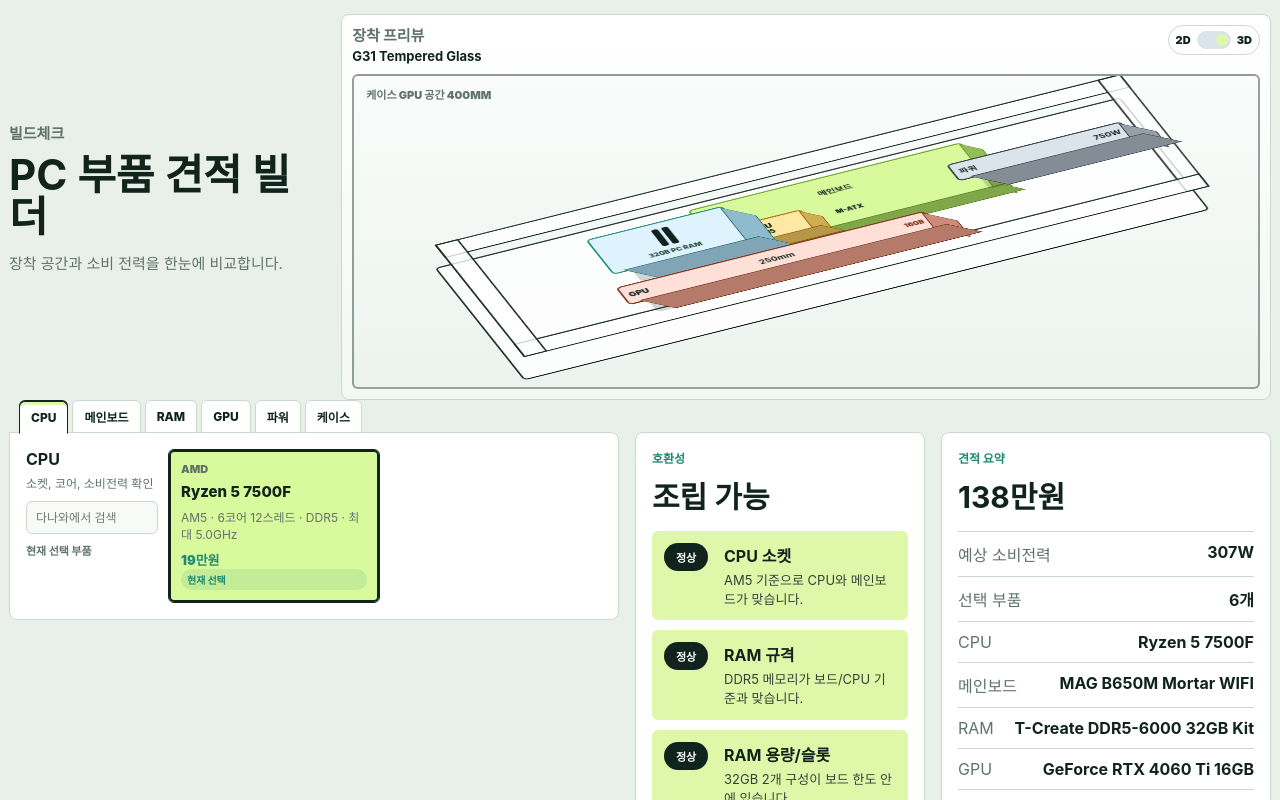
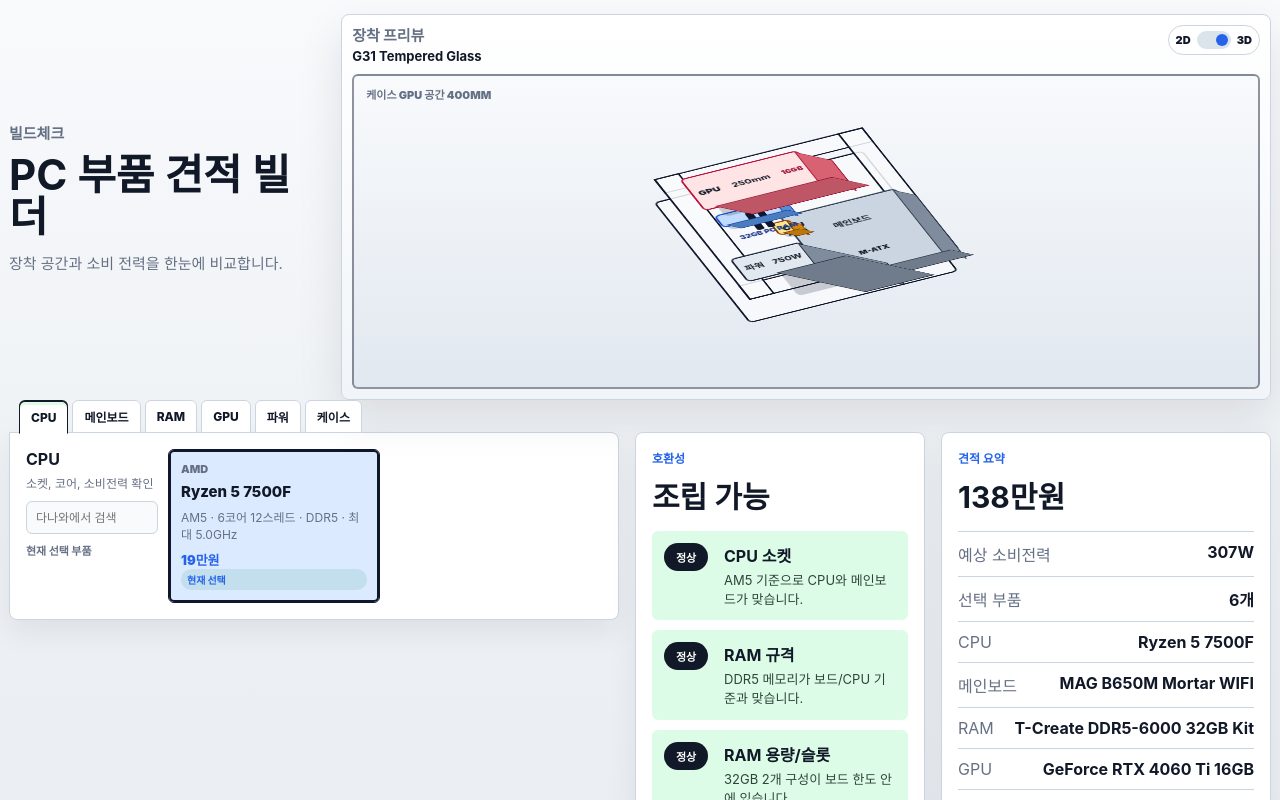
Before and after one commit to twincap/BuildCheck, a React (Vite) app: page / in a window 1280 px wide. Shown: the top 800 px of the page. Built offline with nearby package versions, Linux system fonts and the light colour scheme.

Commit message:
feat(preview): add dimension-aware 3d controls

```diff
--- a/src/components/BuildPreview.tsx
+++ b/src/components/BuildPreview.tsx
@@ -1,4 +1,12 @@
-import { useEffect, useMemo, useRef, useState, type CSSProperties, type PointerEvent as ReactPointerEvent } from "react";
+import {
+  useEffect,
+  useMemo,
+  useRef,
+  useState,
+  type CSSProperties,
+  type PointerEvent as ReactPointerEvent,
+  type WheelEvent
+} from "react";
 import {
   getPart,
   type CasePart,
@@ -7,19 +15,29 @@
   type GpuPart,
   type MemoryPart,
   type MotherboardPart,
+  type Part,
   type PsuPart,
   type Selection
 } from "../constants/data";
 
 type PreviewMode = "2d" | "3d";
 type PreviewKey = "motherboard" | "cpu" | "memory" | "gpu" | "psu";
-type Position = { x: number; y: number };
+type Position = { x: number; y: number; z: number };
 type PreviewBox = { width: number; height: number; depth: number };
-type DragState = {
+type DisplayBox = PreviewBox & { zSize: number; depthPx: number };
+type Rotation = { x: number; y: number; z: number };
+type DragState =
+  | {
+      type: "part";
       key: PreviewKey;
       origin: Position;
       pointer: { x: number; y: number };
       moved: boolean;
+    }
+  | {
+      type: "rotate";
+      origin: Rotation;
+      pointer: { x: number; y: number };
     };
 
 type Props = {
@@ -29,18 +47,12 @@
   onNavigate: (category: Category) => void;
 };
 
-const boardBoxes: Record<MotherboardPart["formFactor"], PreviewBox> = {
-  ATX: { width: 50, height: 40, depth: 18 },
-  "M-ATX": { width: 40, height: 40, depth: 18 },
-  "M-ITX": { width: 29, height: 29, depth: 16 }
-};
-
 const defaultPositions: Record<PreviewKey, Position> = {
-  motherboard: { x: 35, y: 14 },
-  cpu: { x: 36, y: 34 },
-  memory: { x: 19, y: 23 },
-  gpu: { x: 18, y: 64 },
-  psu: { x: 70, y: 35 }
+  motherboard: { x: 4, y: 34, z: 4 },
+  cpu: { x: 35, y: 45, z: 18 },
+  memory: { x: 48, y: 34, z: 25 },
+  gpu: { x: 9, y: 72, z: 32 },
+  psu: { x: 64, y: 58, z: 10 }
 };
 
 const keyToCategory: Record<PreviewKey, Category> = {
@@ -51,14 +63,125 @@
   psu: "psu"
 };
 
+const defaultRotation: Rotation = { x: 56, y: 0, z: -24 };
+
 function clamp(value: number, min: number, max: number) {
   return Math.min(max, Math.max(min, value));
+}
+
+function dimensions(part: Part): PreviewBox {
+  if (part.dimensionsMm) return part.dimensionsMm;
+
+  if (part.category === "cpu") return { width: 40, height: 40, depth: 7 };
+  if (part.category === "motherboard") {
+    if (part.formFactor === "ATX") return { width: 305, height: 244, depth: 35 };
+    if (part.formFactor === "M-ITX") return { width: 170, height: 170, depth: 30 };
+    return { width: 244, height: 244, depth: 35 };
+  }
+  if (part.category === "memory") {
+    return part.moduleType === "노트북용" ? { width: 70, height: 30, depth: 4 } : { width: 133, height: 32, depth: 8 };
+  }
+  if (part.category === "gpu") return { width: part.lengthMm, height: 120, depth: part.vramGb >= 16 ? 60 : 45 };
+  if (part.category === "psu") return { width: 150, height: 86, depth: part.depthMm };
+  return { width: 210, height: 455, depth: Math.max(part.gpuClearanceMm + 40, 430) };
+}
+
+function caseSpace(pcCase: CasePart): PreviewBox {
+  const box = dimensions(pcCase);
+  return {
+    width: Math.max(box.depth, pcCase.gpuClearanceMm + 40),
+    height: box.height,
+    depth: box.width
+  };
+}
+
+function previewBox(key: PreviewKey, parts: {
+  cpu: CpuPart;
+  motherboard: MotherboardPart;
+  memory: MemoryPart;
+  gpu: GpuPart;
+  psu: PsuPart;
+}) {
+  if (key === "motherboard") {
+    const box = dimensions(parts.motherboard);
+    return { width: box.width, height: box.height, depth: box.depth };
+  }
+  if (key === "cpu") {
+    const box = dimensions(parts.cpu);
+    return { width: box.width, height: box.height, depth: Math.max(box.depth, Math.round(parts.cpu.tdpWatts / 4)) };
+  }
+  if (key === "memory") {
+    const box = dimensions(parts.memory);
+    return { width: box.width, height: box.height, depth: Math.max(box.depth * parts.memory.modules, box.depth) };
+  }
+  if (key === "gpu") return dimensions(parts.gpu);
+
+  const box = dimensions(parts.psu);
+  return { width: box.depth, height: box.height, depth: box.width };
+}
+
+function displayBox(key: PreviewKey, physical: PreviewBox, space: PreviewBox): DisplayBox {
+  const minWidth = key === "cpu" ? 8 : key === "memory" ? 12 : 10;
+  const minHeight = key === "cpu" ? 10 : key === "memory" ? 10 : 9;
+  return {
+    width: clamp((physical.width / space.width) * 100, minWidth, 96),
+    height: clamp((physical.height / space.height) * 100, minHeight, 96),
+    depth: physical.depth,
+    zSize: clamp((physical.depth / space.depth) * 100, 4, 48),
+    depthPx: clamp((physical.depth / space.depth) * 96, 10, 66)
+  };
+}
+
+function clampPosition(position: Position, size: DisplayBox) {
+  return {
+    x: clamp(position.x, 0, 100 - size.width),
+    y: clamp(position.y, 0, 100 - size.height),
+    z: clamp(position.z, 0, 100 - size.zSize)
+  };
+}
+
+function overlaps2d(a: Position, aSize: DisplayBox, b: Position, bSize: DisplayBox) {
+  return a.x < b.x + bSize.width && a.x + aSize.width > b.x && a.y < b.y + bSize.height && a.y + aSize.height > b.y;
+}
+
+function resolveCollisions(key: PreviewKey, positions: Record<PreviewKey, Position>, sizes: Record<PreviewKey, DisplayBox>) {
+  let next = clampPosition(positions[key], sizes[key]);
+  const others = (Object.keys(positions) as PreviewKey[]).filter((item) => item !== key);
+
+  for (let pass = 0; pass < 10; pass += 1) {
+    let changed = false;
+
+    for (const other of others) {
+      const otherPosition = positions[other];
+      const otherSize = sizes[other];
+      if (!overlaps2d(next, sizes[key], otherPosition, otherSize)) continue;
+
+      const candidates = [
+        { ...next, x: otherPosition.x + otherSize.width + 1 },
+        { ...next, x: otherPosition.x - sizes[key].width - 1 },
+        { ...next, y: otherPosition.y + otherSize.height + 1 },
+        { ...next, y: otherPosition.y - sizes[key].height - 1 },
+        { ...next, z: otherPosition.z + otherSize.zSize + 1 },
+        { ...next, z: otherPosition.z - sizes[key].zSize - 1 }
+      ].map((candidate) => clampPosition(candidate, sizes[key]));
+
+      next =
+        candidates.find((candidate) => !others.some((item) => overlaps2d(candidate, sizes[key], positions[item], sizes[item]))) ??
+        candidates[0];
+      changed = true;
+    }
+
+    if (!changed) break;
+  }
+
+  return { ...positions, [key]: next };
 }
 
 export function BuildPreview({ mode, selection, onModeChange, onNavigate }: Props) {
   const stageRef = useRef<HTMLDivElement | null>(null);
   const dragRef = useRef<DragState | null>(null);
   const [positions, setPositions] = useState<Record<PreviewKey, Position>>(defaultPositions);
+  const [rotation, setRotation] = useState<Rotation>(defaultRotation);
 
   const cpu = getPart(selection.cpu) as CpuPart;
   const motherboard = getPart(selection.motherboard) as MotherboardPart;
@@ -68,43 +191,32 @@
   const pcCase = getPart(selection.case) as CasePart;
   const ramLabel = memory.moduleType === "노트북용" ? "노트북 RAM" : "PC RAM";
 
-  const dimensions = useMemo<Record<PreviewKey, PreviewBox>>(() => {
-    const board = boardBoxes[motherboard.formFactor];
-    const laptopRam = memory.moduleType === "노트북용";
-
+  const space = useMemo(() => caseSpace(pcCase), [pcCase]);
+  const sizes = useMemo<Record<PreviewKey, DisplayBox>>(() => {
+    const parts = { cpu, motherboard, memory, gpu, psu };
     return {
-      motherboard: board,
-      cpu: { width: 13, height: 17, depth: clamp(cpu.tdpWatts / 4, 18, 34) },
-      memory: {
-        width: laptopRam ? 27 : clamp(memory.modules * 5 + 10, 15, 29),
-        height: laptopRam ? 12 : 31,
-        depth: laptopRam ? 12 : 28
-      },
-      gpu: {
-        width: clamp((gpu.lengthMm / pcCase.gpuClearanceMm) * 72, 30, 82),
-        height: clamp(10 + gpu.vramGb * 0.35, 12, 22),
-        depth: clamp(16 + gpu.vramGb * 0.75, 18, 40)
-      },
-      psu: {
-        width: clamp((psu.depthMm / pcCase.psuClearanceMm) * 34, 20, 38),
-        height: 15,
-        depth: psu.formFactor === "SFX" ? 18 : 30
-      }
+      motherboard: displayBox("motherboard", previewBox("motherboard", parts), space),
+      cpu: displayBox("cpu", previewBox("cpu", parts), space),
+      memory: displayBox("memory", previewBox("memory", parts), space),
+      gpu: displayBox("gpu", previewBox("gpu", parts), space),
+      psu: displayBox("psu", previewBox("psu", parts), space)
     };
-  }, [cpu.tdpWatts, gpu.lengthMm, gpu.vramGb, memory.moduleType, memory.modules, motherboard.formFactor, pcCase.gpuClearanceMm, pcCase.psuClearanceMm, psu.depthMm, psu.formFactor]);
+  }, [cpu, gpu, memory, motherboard, psu, space]);
 
   const ramCount = clamp(memory.modules, 1, 4);
 
   useEffect(() => {
-    setPositions((current) =>
-      Object.fromEntries(
-        Object.entries(current).map(([key, position]) => {
-          const size = dimensions[key as PreviewKey];
-          return [key, { x: clamp(position.x, 1, 99 - size.width), y: clamp(position.y, 8, 98 - size.height) }];
-        })
-      ) as Record<PreviewKey, Position>
+    setPositions((current) => {
+      let next = (Object.keys(current) as PreviewKey[]).reduce(
+        (next, key) => ({ ...next, [key]: clampPosition(current[key], sizes[key]) }),
+        {} as Record<PreviewKey, Position>
       );
-  }, [dimensions]);
+      (Object.keys(next) as PreviewKey[]).forEach((key) => {
+        next = resolveCollisions(key, next, sizes);
+      });
+      return next;
+    });
+  }, [sizes]);
 
   useEffect(() => {
     function handlePointerMove(event: PointerEvent) {
@@ -113,24 +225,41 @@
       if (!drag || !stage) return;
 
       const rect = stage.getBoundingClientRect();
-      const size = dimensions[drag.key];
-      const dx = ((event.clientX - drag.pointer.x) / rect.width) * 100;
-      const dy = ((event.clientY - drag.pointer.y) / rect.height) * 100;
+      const dx = event.clientX - drag.pointer.x;
+      const dy = event.clientY - drag.pointer.y;
 
-      if (Math.abs(dx) > 0.6 || Math.abs(dy) > 0.6) drag.moved = true;
+      if (drag.type === "rotate") {
+        setRotation({
+          x: clamp(drag.origin.x + dy * 0.35, 18, 76),
+          y: clamp(drag.origin.y + dx * 0.45, -55, 55),
+          z: drag.origin.z + dx * 0.05
+        });
+        return;
+      }
+
+      const px = (dx / rect.width) * 100;
+      const py = (dy / rect.height) * 100;
+      if (Math.abs(px) > 0.4 || Math.abs(py) > 0.4) drag.moved = true;
 
       setPositions((current) => ({
         ...current,
-        [drag.key]: {
-          x: clamp(drag.origin.x + dx, 1, 99 - size.width),
-          y: clamp(drag.origin.y + dy, 8, 98 - size.height)
-        }
+        [drag.key]: clampPosition(
+          {
+            ...drag.origin,
+            x: drag.origin.x + px,
+            y: drag.origin.y + py
+          },
+          sizes[drag.key]
+        )
       }));
     }
 
     function handlePointerUp() {
       const drag = dragRef.current;
-      if (drag && !drag.moved) onNavigate(keyToCategory[drag.key]);
+      if (drag?.type === "part") {
+        if (!drag.moved) onNavigate(keyToCategory[drag.key]);
+        setPositions((current) => resolveCollisions(drag.key, current, sizes));
+      }
       dragRef.current = null;
     }
 
@@ -140,11 +269,24 @@
       window.removeEventListener("pointermove", handlePointerMove);
       window.removeEventListener("pointerup", handlePointerUp);
     };
-  }, [dimensions, onNavigate]);
+  }, [onNavigate, sizes]);
+
+  function startRotate(event: ReactPointerEvent<HTMLDivElement>) {
+    if (mode !== "3d") return;
+    if ((event.target as HTMLElement).closest(".preview-part, .preview-toggle, .preview-case-label")) return;
+
+    dragRef.current = {
+      type: "rotate",
+      origin: rotation,
+      pointer: { x: event.clientX, y: event.clientY }
+    };
+  }
 
   function startDrag(key: PreviewKey, event: ReactPointerEvent<HTMLButtonElement>) {
     event.preventDefault();
+    event.stopPropagation();
     dragRef.current = {
+      type: "part",
       key,
       origin: positions[key],
       pointer: { x: event.clientX, y: event.clientY },
@@ -152,22 +294,49 @@
     };
   }
 
+  function moveZ(key: PreviewKey, event: WheelEvent<HTMLButtonElement>) {
+    if (mode !== "3d") return;
+    event.preventDefault();
+    event.stopPropagation();
+
+    setPositions((current) => {
+      const next = {
+        ...current,
+        [key]: clampPosition(
+          {
+            ...current[key],
+            z: current[key].z + (event.deltaY > 0 ? -6 : 6)
+          },
+          sizes[key]
+        )
+      };
+      return resolveCollisions(key, next, sizes);
+    });
+  }
+
   function styleFor(key: PreviewKey) {
     const position = positions[key];
-    const size = dimensions[key];
+    const size = sizes[key];
     return {
-      "--depth": `${size.depth}px`,
-      "--depth-neg": `${-size.depth}px`,
-      "--depth-half-neg": `${-size.depth / 2}px`,
-      "--shadow-x": `${size.depth * 0.8}px`,
-      "--shadow-y": `${size.depth * 0.9}px`,
-      "--z": `${Math.max(4, size.depth - 2)}px`,
+      "--depth": `${size.depthPx}px`,
+      "--depth-neg": `${-size.depthPx}px`,
+      "--depth-half-neg": `${-size.depthPx / 2}px`,
+      "--shadow-x": `${size.depthPx * 0.55}px`,
+      "--shadow-y": `${size.depthPx * 0.65}px`,
+      "--z": `${position.z}px`,
       height: `${size.height}%`,
       left: `${position.x}%`,
       top: `${position.y}%`,
       width: `${size.width}%`
     } as CSSProperties;
   }
+
+  const sceneStyle = {
+    "--case-aspect": `${space.width} / ${space.height}`,
+    "--scene-rotate-x": `${rotation.x}deg`,
+    "--scene-rotate-y": `${rotation.y}deg`,
+    "--scene-rotate-z": `${rotation.z}deg`
+  } as CSSProperties;
 
   return (
     <section className={`build-preview is-${mode}`} aria-label="선택 부품 장착 프리뷰">
@@ -188,7 +357,12 @@
         </button>
       </div>
 
-      <div className="preview-case">
+      <div
+        className="preview-case"
+        onPointerDown={startRotate}
+        style={sceneStyle}
+        title="3D: 빈 공간 드래그로 회전, 부품 드래그로 X/Y 이동, 부품 위 휠로 Z 이동"
+      >
         <div className="case-cuboid" aria-hidden="true">
           <i className="case-floor" />
           <i className="case-wall case-wall-top" />
@@ -204,6 +378,7 @@
             className="preview-part preview-board"
             data-kind="board"
             onPointerDown={(event) => startDrag("motherboard", event)}
+            onWheel={(event) => moveZ("motherboard", event)}
             style={styleFor("motherboard")}
             type="button"
           >
@@ -214,6 +389,7 @@
             className="preview-part preview-cpu"
             data-kind="cpu"
             onPointerDown={(event) => startDrag("cpu", event)}
+            onWheel={(event) => moveZ("cpu", event)}
             style={styleFor("cpu")}
             type="button"
           >
@@ -224,6 +400,7 @@
             className="preview-part preview-ram"
             data-kind="ram"
             onPointerDown={(event) => startDrag("memory", event)}
+            onWheel={(event) => moveZ("memory", event)}
             style={styleFor("memory")}
             type="button"
           >
@@ -238,6 +415,7 @@
             className="preview-part preview-gpu"
             data-kind="gpu"
             onPointerDown={(event) => startDrag("gpu", event)}
+            onWheel={(event) => moveZ("gpu", event)}
             style={styleFor("gpu")}
             type="button"
           >
@@ -249,6 +427,7 @@
             className="preview-part preview-psu"
             data-kind="psu"
             onPointerDown={(event) => startDrag("psu", event)}
+            onWheel={(event) => moveZ("psu", event)}
             style={styleFor("psu")}
             type="button"
           >
--- a/src/constants/data.ts
+++ b/src/constants/data.ts
@@ -15,6 +15,11 @@
   name: string;
   price: number;
   watts: number;
+  dimensionsMm?: {
+    width: number;
+    height: number;
+    depth: number;
+  };
   tone: "mint" | "rose" | "sky" | "amber" | "violet" | "slate";
   specs: string[];
   keywords: string[];
--- a/src/styles/global.css
+++ b/src/styles/global.css
@@ -5,7 +5,8 @@
 body {
   margin: 0;
   min-width: 320px;
-  background: var(--color-bg);
+  background:
+    linear-gradient(180deg, #f8fafc 0%, var(--color-bg) 34%, #e2e8f0 100%);
   color: var(--color-ink);
   font-family: var(--font-ui);
 }
@@ -47,9 +48,10 @@
   min-height: 330px;
   border-radius: var(--radius-card);
   border: 1px solid var(--color-line);
-  background: linear-gradient(180deg, #ffffff 0%, #f3f7f4 100%);
+  background: linear-gradient(180deg, #ffffff 0%, #f1f5f9 100%);
   padding: var(--space-2);
-  perspective: 900px;
+  box-shadow: 0 18px 45px rgb(15 23 42 / 10%);
+  perspective: 1000px;
 }
 
 .preview-meta {
@@ -97,7 +99,7 @@
   width: 12px;
   height: 12px;
   border-radius: 50%;
-  background: var(--color-good);
+  background: var(--color-primary);
   content: "";
   transition: transform 160ms ease;
 }
@@ -109,12 +111,12 @@
 .preview-case {
   position: relative;
   height: clamp(245px, 30vw, 315px);
-  border: 2px solid var(--color-ink);
+  border: 2px solid #0f172a;
   border-radius: var(--radius-control);
   background:
-    linear-gradient(90deg, rgb(16 35 29 / 12%) 1px, transparent 1px),
-    linear-gradient(0deg, rgb(16 35 29 / 12%) 1px, transparent 1px),
-    #fbfdfb;
+    linear-gradient(90deg, rgb(15 23 42 / 11%) 1px, transparent 1px),
+    linear-gradient(0deg, rgb(15 23 42 / 11%) 1px, transparent 1px),
+    #f8fafc;
   background-size: 22px 22px;
   overflow: hidden;
   transition: transform 180ms ease, box-shadow 180ms ease;
@@ -122,8 +124,8 @@
 }
 
 .build-preview.is-3d .preview-case {
-  border-color: rgb(16 35 29 / 42%);
-  background: linear-gradient(180deg, #f9fcfa 0%, #ecf3ef 100%);
+  border-color: rgb(15 23 42 / 45%);
+  background: linear-gradient(180deg, #f8fafc 0%, #e2e8f0 100%);
 }
 
 .preview-case-label {
@@ -160,8 +162,12 @@
 
 .build-preview.is-3d .preview-stage,
 .build-preview.is-3d .case-cuboid {
-  inset: 34px 44px 38px 44px;
-  transform: rotateX(56deg) rotateZ(-24deg) translate(8px, 22px) scale(0.92);
+  aspect-ratio: var(--case-aspect);
+  height: min(76%, 238px);
+  left: 50%;
+  top: 52%;
+  width: auto;
+  transform: translate(-50%, -50%) rotateX(var(--scene-rotate-x)) rotateY(var(--scene-rotate-y)) rotateZ(var(--scene-rotate-z));
   transform-origin: center;
 }
 
@@ -172,23 +178,23 @@
 .case-cuboid i {
   position: absolute;
   display: block;
-  border: 2px solid #10231d;
-  background: rgb(255 255 255 / 78%);
+  border: 2px solid #0f172a;
+  background: rgb(248 250 252 / 86%);
 }
 
 .case-floor {
   inset: 0;
   border-radius: var(--radius-control);
   background:
-    linear-gradient(90deg, rgb(16 35 29 / 13%) 1px, transparent 1px),
-    linear-gradient(0deg, rgb(16 35 29 / 13%) 1px, transparent 1px),
-    #fbfdfb;
+    linear-gradient(90deg, rgb(15 23 42 / 14%) 1px, transparent 1px),
+    linear-gradient(0deg, rgb(15 23 42 / 14%) 1px, transparent 1px),
+    #f8fafc;
   background-size: 22px 22px;
   transform: translateZ(0);
 }
 
 .case-wall {
-  background: linear-gradient(135deg, rgb(31 138 112 / 14%), rgb(16 35 29 / 7%));
+  background: linear-gradient(135deg, rgb(37 99 235 / 15%), rgb(15 23 42 / 9%));
 }
 
 .case-wall-top,
@@ -230,7 +236,7 @@
   display: grid;
   place-items: center;
   padding: 6px;
-  border: 2px solid #1f8a70;
+  border: 2px solid #0f172a;
   border-radius: var(--radius-control);
   color: var(--color-ink);
   cursor: grab;
@@ -253,21 +259,21 @@
 }
 
 .preview-board {
-  --part-side: #a9dd63;
-  --part-edge: #6ba324;
-  background: #d9f99d;
+  --part-side: #94a3b8;
+  --part-edge: #334155;
+  background: #cbd5e1;
 }
 
 .preview-cpu {
-  --part-side: #f2c85f;
-  --part-edge: #a66b00;
-  background: #ffe8a3;
+  --part-side: #f59e0b;
+  --part-edge: #92400e;
+  background: #fde68a;
 }
 
 .preview-ram {
-  --part-side: #a8d9f0;
-  --part-edge: #1f8a70;
-  background: #dff3ff;
+  --part-side: #60a5fa;
+  --part-edge: #1d4ed8;
+  background: #bfdbfe;
 }
 
 .ram-sticks {
@@ -280,43 +286,43 @@
   width: 8px;
   height: 34px;
   border-radius: 3px;
-  background: var(--color-ink);
+  background: #0f172a;
 }
 
 .preview-ram small {
-  color: #27503e;
+  color: #1e3a8a;
   font-size: 9px;
   font-weight: 900;
   white-space: nowrap;
 }
 
 .preview-gpu {
-  --part-side: #f0a18c;
-  --part-edge: #7c2d12;
+  --part-side: #fb7185;
+  --part-edge: #be123c;
   display: flex;
   align-items: center;
   justify-content: space-between;
-  border: 2px solid #7c2d12;
-  background: #ffe0d8;
+  border: 2px solid #be123c;
+  background: #ffe4e6;
 }
 
 .preview-gpu small {
-  color: #7c2d12;
+  color: #9f1239;
 }
 
 .preview-psu {
-  --part-side: #aebac4;
-  --part-edge: #2e3a45;
+  --part-side: #94a3b8;
+  --part-edge: #1e293b;
   display: flex;
   align-items: center;
   justify-content: space-between;
-  border: 2px solid #2e3a45;
-  background: #dbe4ea;
+  border: 2px solid #1e293b;
+  background: #e2e8f0;
 }
 
 .build-preview.is-3d .preview-part {
   border-color: var(--part-edge, #1f8a70);
-  box-shadow: var(--shadow-x) var(--shadow-y) 0 rgb(16 35 29 / 18%);
+  box-shadow: var(--shadow-x) var(--shadow-y) 0 rgb(15 23 42 / 20%);
   transform: translateZ(var(--z));
   overflow: visible;
 }
@@ -401,6 +407,7 @@
   border: 1px solid var(--color-line);
   border-radius: var(--radius-card);
   background: var(--color-surface);
+  box-shadow: 0 12px 30px rgb(15 23 42 / 7%);
 }
 
 .part-selector {
@@ -464,7 +471,7 @@
   gap: 7px;
   min-height: 112px;
   padding: 12px;
-  border: 1px solid var(--color-line);
+  border: 1px solid #cbd5e1;
   border-radius: var(--radius-control);
   background: #ffffff;
   color: var(--color-ink);
@@ -526,32 +533,32 @@
 }
 
 .part-card.is-active {
-  border-color: var(--color-ink);
-  box-shadow: inset 0 0 0 2px var(--color-ink);
+  border-color: #0f172a;
+  box-shadow: inset 0 0 0 2px #0f172a;
 }
 
 .part-card[data-tone="mint"].is-active {
-  background: #d9f99d;
+  background: #dbeafe;
 }
 
 .part-card[data-tone="rose"].is-active {
-  background: #ffe0d8;
+  background: #ffe4e6;
 }
 
 .part-card[data-tone="sky"].is-active {
-  background: #dff3ff;
+  background: #e0f2fe;
 }
 
 .part-card[data-tone="amber"].is-active {
-  background: #ffe8a3;
+  background: #fef3c7;
 }
 
 .part-card[data-tone="violet"].is-active {
-  background: #eadcff;
+  background: #ede9fe;
 }
 
 .part-card[data-tone="slate"].is-active {
-  background: #dbe4ea;
+  background: #e2e8f0;
 }
 
 .empty-result {
```
Also changed, not shown: src/styles/tokens.css (+10 -10 lines), 1 other file (tests, documents, lock files or other folders). Lines whose indentation alone changed are shown as unchanged.
